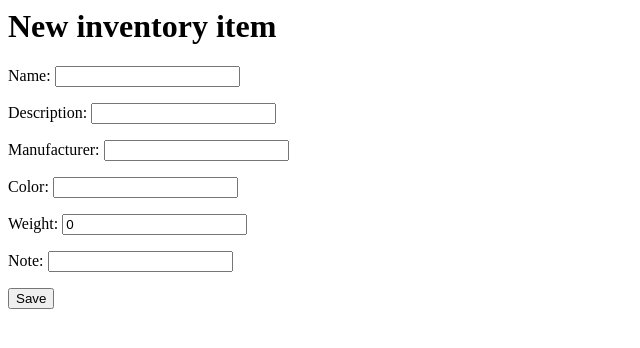
After one commit to tizianasellitto/personalmanager, a Django app: page /pm/inventory/new in a window 1280 px wide. The commit adds this page. Shown: the top 348 px of the page, without its empty margins (0-640 px from the left). Run offline with Django 3.2, Linux system fonts and the light colour scheme.

Commit message:
Initial CURD for Inventory
Added Form Model for Inventory.
Added unique migration.

```diff
--- /dev/null
+++ b/pm/forms.py
@@ -0,0 +1,7 @@
+from django.forms import ModelForm
+from .models import Inventory
+
+class InventoryForm(ModelForm):
+    class Meta:
+        model = Inventory
+        fields = ['name', 'description', 'manufacturer', 'color', 'weight', 'note']
--- a/pm/models.py
+++ b/pm/models.py
@@ -7,6 +7,8 @@ class Inventory(models.Model):
     color = models.CharField(max_length=50)
     weight = models.IntegerField(default=0)
     note = models.CharField(max_length=200)
+    class Meta:
+        unique_together = ('name', 'manufacturer', 'color')
     # # ...
     # def __str__(self):
     #     return self.name
--- /dev/null
+++ b/pm/templates/pm/inventory/detail.html
@@ -0,0 +1,2 @@
+<h1>{{ item.name }}</h1>
+<h1>{{ item.description }}</h1>
--- a/pm/templates/pm/inventory/index.html
+++ b/pm/templates/pm/inventory/index.html
@@ -1,7 +1,7 @@
 {% if inventory_list %}
     <ul>
     {% for item in inventory_list %}
-        <li><a href="/polls/{{ question.id }}/">{{ item.name }}</a></li>
+        <li><a href="{% url 'inventory_detail' item.id %}">{{ item.name }}</a></li>
     {% endfor %}
     </ul>
 {% else %}
--- /dev/null
+++ b/pm/templates/pm/inventory/new.html
@@ -0,0 +1,5 @@
+    <h1>New inventory item</h1>
+    <form method="POST" class="post-form">{% csrf_token %}
+        {{ form.as_p }}
+        <button type="submit" class="save btn btn-default">Save</button>
+    </form>
--- a/pm/urls.py
+++ b/pm/urls.py
@@ -4,5 +4,7 @@ from . import views
 
 urlpatterns = [
     # url(r'^$', views.index, name='index'),
-    url(r'^inventory/index', views.index, name='index'),
+    url(r'^inventory/index', views.inventory_index, name='inventory_index'),
+    url(r'^inventory/(?P<item_id>[0-9]+)/$', views.inventory_detail, name='inventory_detail'),
+    url(r'^inventory/new', views.inventory_new, name='new'),
 ]
--- a/pm/views.py
+++ b/pm/views.py
@@ -1,13 +1,25 @@
-from django.shortcuts import render
-from django.http import HttpResponse
+from django.shortcuts import get_object_or_404, render
+from django.shortcuts import redirect
 
 from .models import Inventory
-
-def index(request):
-    return HttpResponse("Hello, world. You're at the personal manager index.")
+from .forms import InventoryForm
 
 # CRUD Inventory
-def index(request):
+def inventory_index(request):
     inventory_list = Inventory.objects.order_by('-name')[:5]
     context = {'inventory_list': inventory_list}
     return render(request, 'pm/inventory/index.html', context)
+
+def inventory_detail(request, item_id):
+    inventory_item = get_object_or_404(Inventory, pk=item_id)
+    return render(request, 'pm/inventory/detail.html', {'item': inventory_item})
+
+def inventory_new(request):
+    if request.method == 'POST':
+        form = InventoryForm(request.POST)
+        if form.is_valid():
+            inventory_item = form.save()
+            return redirect('inventory_detail', item_id=inventory_item.pk)
+    else:
+        form = InventoryForm()
+    return render(request, 'pm/inventory/new.html', {'form': form})
```
Also changed, not shown: pm/migrations/0002_auto_20170801_2220.py (added).
